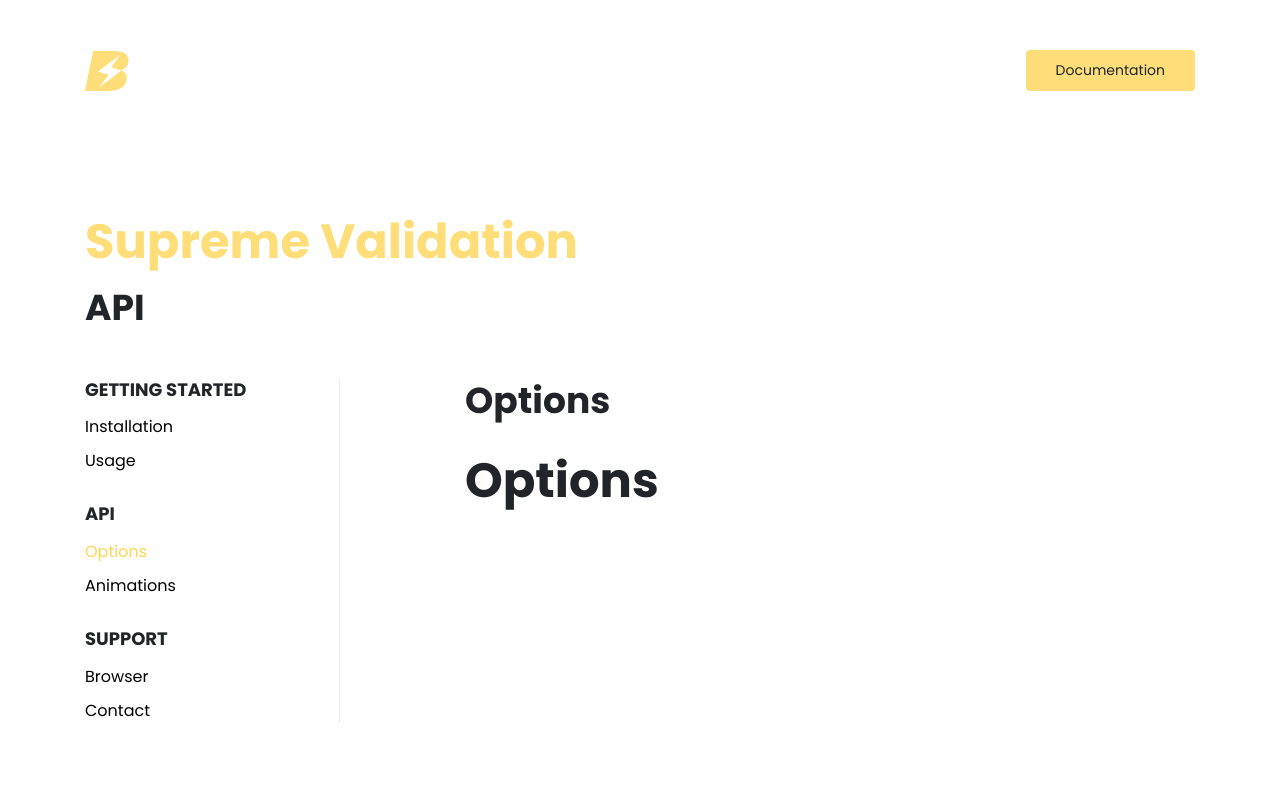
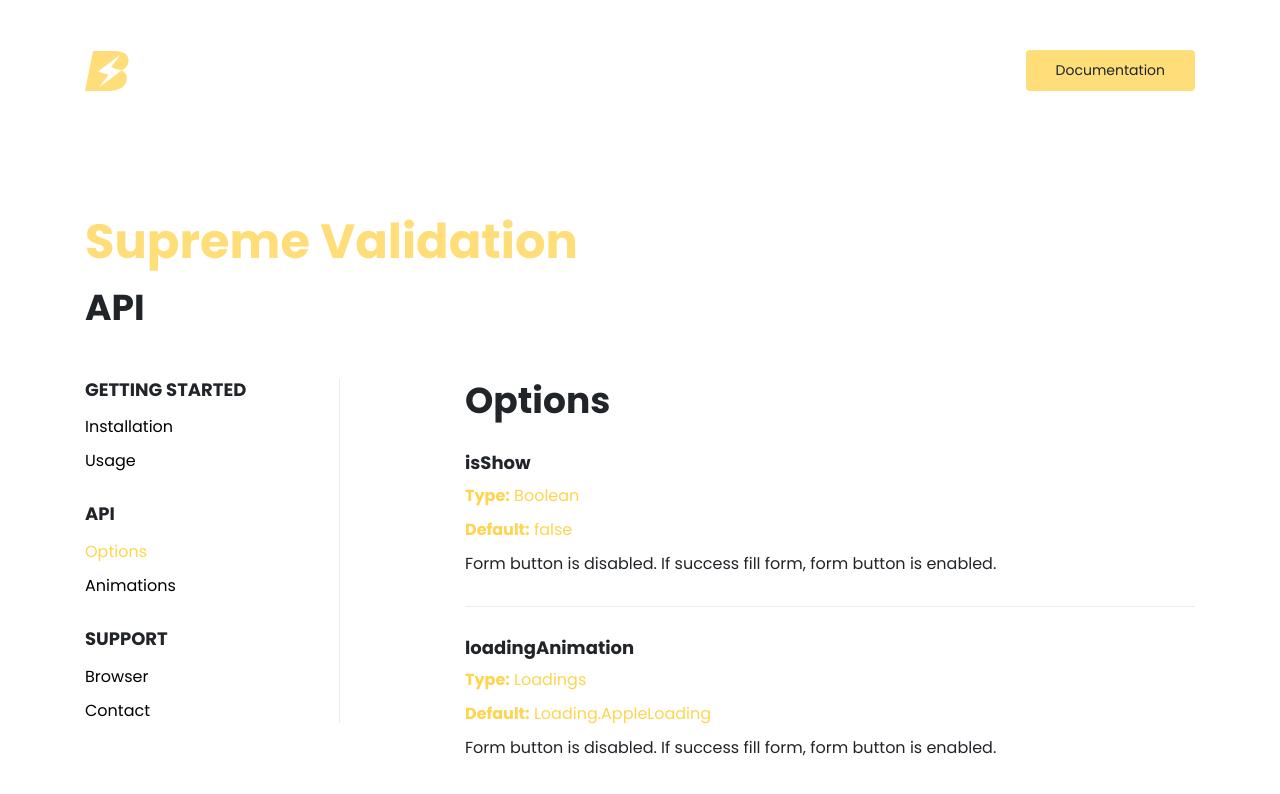
Before and after one commit to bolt-loading/bolt-loading-website, an Angular app: page /options in a window 1280 px wide. Shown: the top 794 px of the page. Built offline with nearby package versions, Linux system fonts and the light colour scheme.

Commit message:
Options page development.

```diff
--- a/src/app/options/options.component.ts
+++ b/src/app/options/options.component.ts
@@ -4,7 +4,18 @@ import { Component, OnInit } from '@angular/core';
   selector: 'app-options',
   template: `
     <app-detail>
-      <h2>Options</h2>
+      <article class="detail-item">
+        <h4>isShow</h4>
+        <p class="feature"><strong>Type:</strong> Boolean</p>
+        <p class="feature"><strong>Default:</strong> false</p>
+        <p>Form button is disabled. If success fill form, form button is enabled.</p>
+      </article>
+      <article class="detail-item">
+        <h4>loadingAnimation</h4>
+        <p class="feature"><strong>Type:</strong> Loadings</p>
+        <p class="feature"><strong>Default:</strong> Loading.AppleLoading</p>
+        <p>Form button is disabled. If success fill form, form button is enabled.</p>
+      </article>
     </app-detail>
   `,
   styles: [
--- a/src/app/usage/usage.component.ts
+++ b/src/app/usage/usage.component.ts
@@ -19,7 +19,7 @@ import { Component, OnInit } from '@angular/core';
 })
 export class UsageComponent implements OnInit {
 
-  importCode: string = "import BoltLoading, { Loadings } from 'bolt-loading';";
+  importCode: string = "import BoltLoading from 'bolt-loading';";
 
   usageCode: string = "<BoltLoading isShow={true} />";
 
--- a/src/style/detail-item.scss
+++ b/src/style/detail-item.scss
@@ -6,7 +6,7 @@
   p {
     &.feature {
       margin-bottom: 10px;
-          color: $kournikova;
+      color: $mustard;
     }
   }
 
```
Lines whose indentation alone changed are shown as unchanged.
